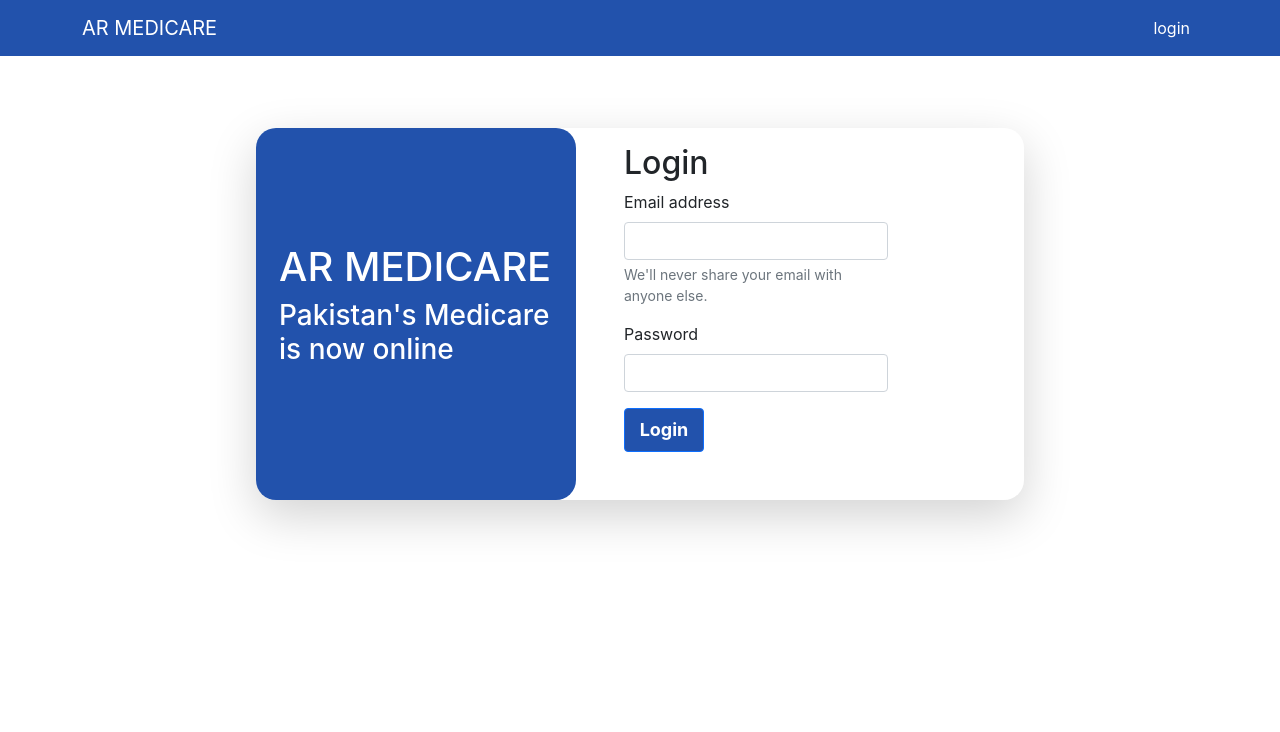
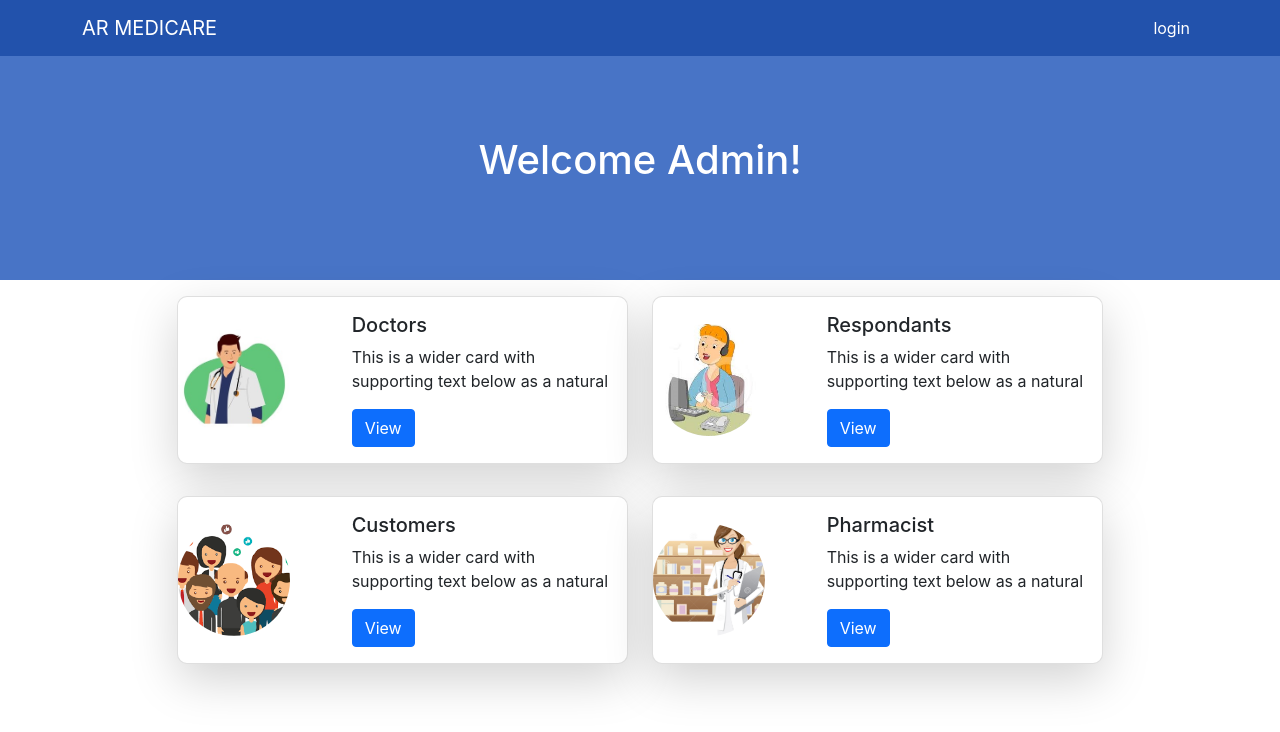
Before and after one commit to UndergroundProgrammer/AR_medicare, a React (Create React App) app in the folder admin-app/: page / in a window 1280 px wide. Shown: the top 732 px of the page. Built offline with nearby package versions, Linux system fonts and the light colour scheme.

Commit message:
minor fixes

```diff
--- a/admin-app/src/App.js
+++ b/admin-app/src/App.js
@@ -60,7 +60,7 @@ function App() {
           <Route path="/dashboard" element={<Dashboard />} />
           <Route path="/login" element={<SignIn />} />
           <Route path="/products" element={<Products />} />
-          <Route path="/" element={<SignIn />} />
+          <Route path="/" element={<Dashboard />} />
         </Routes>
       </div>
     </Router>
--- a/admin-app/src/components/Navbar.jsx
+++ b/admin-app/src/components/Navbar.jsx
@@ -2,6 +2,7 @@ import React from "react";
 import { Link } from "react-router-dom";
 import adminServices from "../Services/AdminServices";
 const Navbar = () => {
+  const [isloggedIn,setIsLoggedIn]=React.useState(adminServices.isLoggedIn());
   return (
     <div>
       <nav class="navbar navbar-expand-lg navbar-dark fixed-top  ">
@@ -22,7 +23,7 @@ const Navbar = () => {
           </button>
           <div class="collapse navbar-collapse" id="navbarSupportedContent">
             <ul class="navbar-nav ms-auto mb-2 mb-lg-0">
-              {adminServices.isLoggedIn() ? (
+              {isloggedIn? (
                 <>
                   <li class="nav-item">
                     <Link
@@ -42,7 +43,7 @@ const Navbar = () => {
                       to="/login"
                       onClick={(e) => {
                         adminServices.logout();
-                        window.location.reload(false);
+                        setIsLoggedIn(false);
                       }}
                     >
                       logout
```
